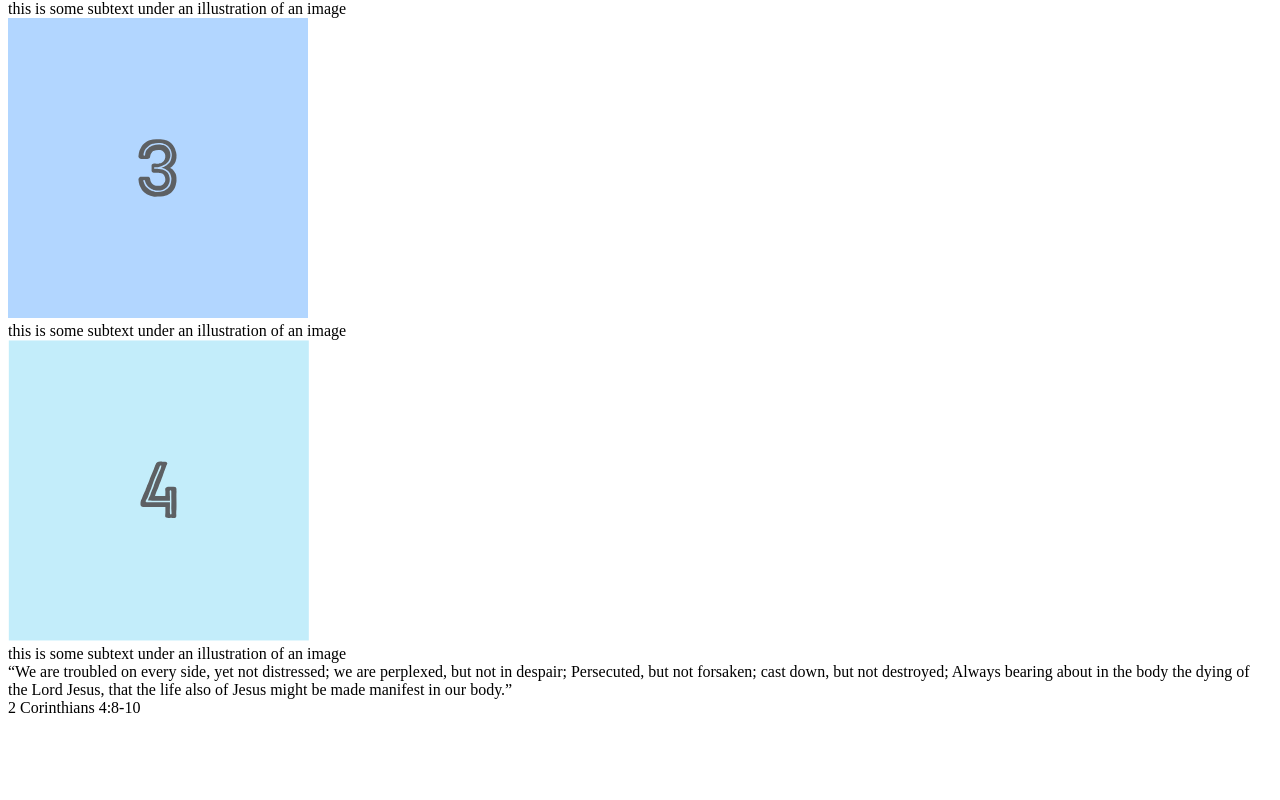
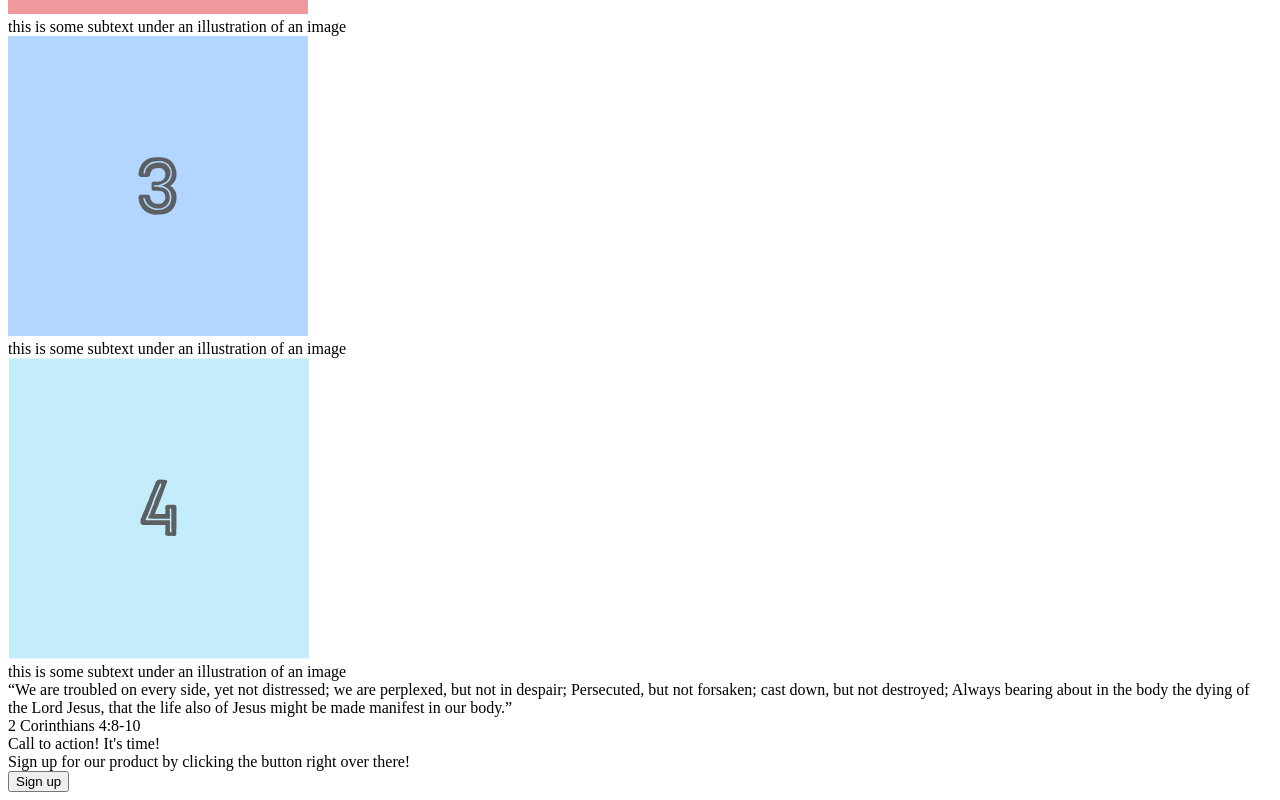
Before and after one commit to g4ar/flex-page, a plain HTML site: page index.html in a window 1280 px wide. Shown: the part 813-1613 px from the top of the page. Before the commit the page ends 1538 px from the top, so only its background shows below. Drawn offline with Linux system fonts and the light colour scheme.

Commit message:
Added call-to-action content
Added the content for the call to action section

```diff
--- a/index.html
+++ b/index.html
@@ -24,6 +24,7 @@
                 <div class="subtitle">This website is awesome</div>
                 <div class="subtext">This website has some subtext here that goes under the main title. It's a smaller font and the color is lower contrast</div>
                 <button class="signup">Sign up</button>
+                <div class="placeholder">this is a placeholder for an image</div>
             </div>
         </div>
 
@@ -60,7 +61,9 @@
         </div>
 
         <div class="action">
-
+            <div class="calltext">Call to action! It's time!</div>
+            <div class="callsub">Sign up for our product by clicking the button right over there!</div>
+            <button class="actionbutton">Sign up</button>
         </div>
 
         <div class="footer">
```
